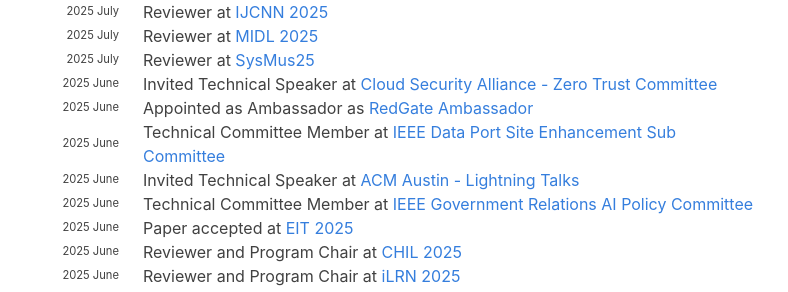
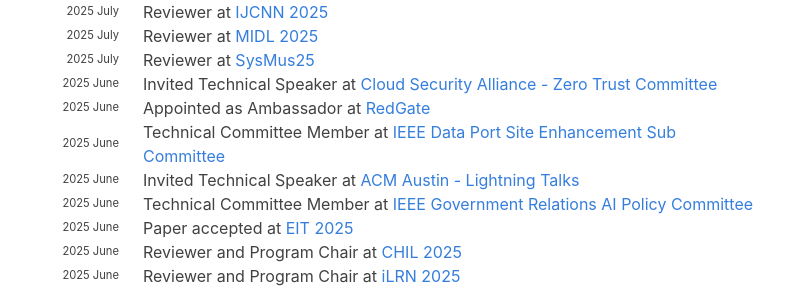
Before and after one commit to hariharanragothaman/hariharanragothaman.github.io, a Jekyll site: the page built from index.md, in a window 1280 px wide and 900 px high, scrolled down 940 px. Shown: the part 162-454 px from the top of the window, without its empty margins (189-977 px from the left). Built offline with Jekyll 4.4.1, drawn with Linux system fonts in a browser that asks for light colours; nearby versions of some CDN libraries; some web fonts are replaced.

Commit message:
Polishes and Updates

```diff
--- a/_data/news.yaml
+++ b/_data/news.yaml
@@ -68,7 +68,7 @@
 
 - year: 2025
   year-extra: June
-  description: Appointed as Ambassador as <a href="https://www.red-gate.com/hub/community/ambassadors/ambassador/Hariharan-Ragothaman/"> RedGate Ambassador</a>
+  description: Appointed as Ambassador at <a href="https://www.red-gate.com/hub/community/ambassadors/ambassador/Hariharan-Ragothaman/"> RedGate</a>
 
 - year: 2025
   year-extra: June
```
